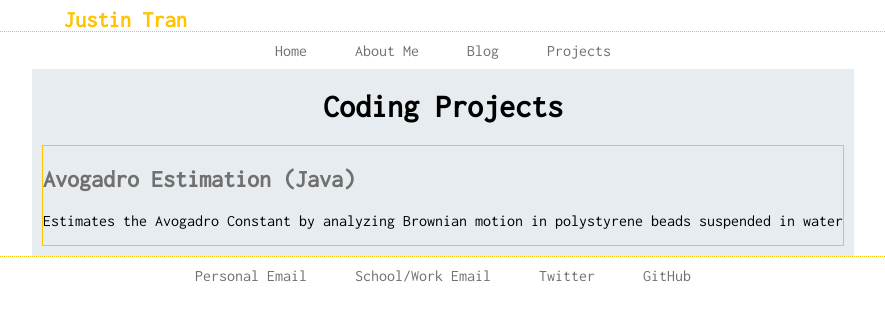
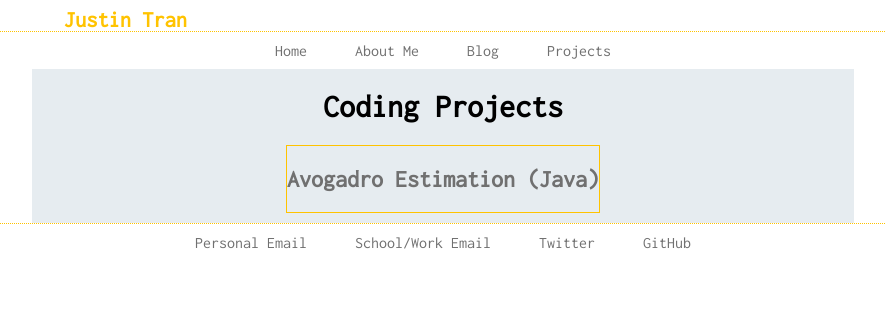
Before and after one commit to justintranjt/justintranjt.github.io, a Jekyll site: the page built from projects/index.html, in a window 1280 px wide. Shown: the top 321 px of the page, without its empty margins (197-1082 px from the left). Built offline with Jekyll 4.4.1, drawn with Linux system fonts in a browser that asks for light colours.

Commit message:
Update index.html

```diff
--- a/projects/index.html
+++ b/projects/index.html
@@ -6,6 +6,6 @@ title: JT - Coding Projects
 {% for project in site.projects %}
     <div class="project">
         <h2><a href="{{ project.url }}">{{ project.title }}</a></h2>
-            <p>Estimates the Avogadro Constant by analyzing Brownian motion in polystyrene beads suspended in water<p>
+            <p>{{project.description}}<p>
     </div>
 {% endfor %}
```
